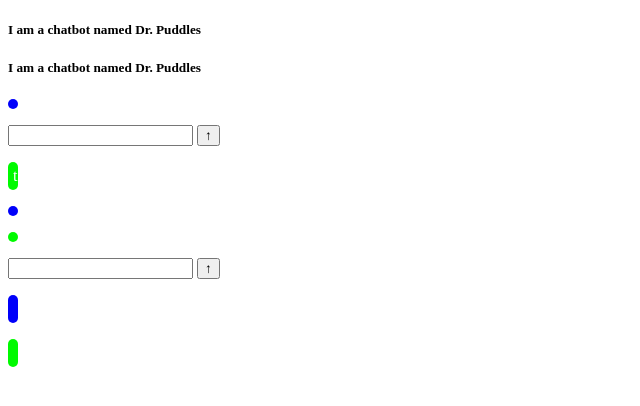
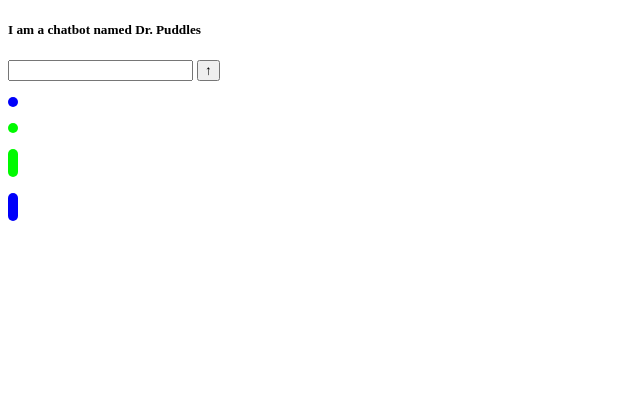
Before and after one commit to MicahMaphet/DrPuddles, a plain HTML site: page index.html in a window 1280 px wide. Shown: the whole page, without its empty margins (0-640 px from the left). Drawn offline with nearby package versions, Linux system fonts and the light colour scheme.

Commit message:
backup mistake fixed
a little mistake

```diff
--- a/index.html
+++ b/index.html
@@ -4,32 +4,21 @@
 <head>
   <meta charset="utf-8">
   <meta name="viewport" content="width=device-width">
- <h5 id="Head"> I am a chatbot named Dr. Puddles</h5>
-	  <head>
-	    <meta charset="utf-8">
-	    <meta name="viewport" content="width=device-width">
-
-
   <title>Dr Puddles</title>
   <link href="style.css" rel="stylesheet" type="text/css" />
-
 </head>
 
 <body>
-
-	 <p id="user2"></p>
 <input type="text" id="TextBar" value="">
-	 <button onclick="Output();" id="enter">↑    </button>
-	 <p id="DrPuddles2">test</p>
+<button onclick="Output();" id="enter">↑	</button>
 <p id="user"></p>
 <p id="DrPuddles"></p>
-	 <input type="text" id="TextBar" value="">
-	 <button onclick="Output();" id="enter">↑    </button>
+<p id="DrPuddles2"> <br> </p>
 <p id="user2"> <br> </p>
-	<p id="DrPuddles2"> <br> </p>
 
   <p id="secret"></p>
 
+<div id="output"></div>
     <script src=
 "https://ajax.googleapis.com/ajax/libs/jquery/3.2.1/jquery.min.js">
 
```
Lines whose indentation alone changed are shown as unchanged.
